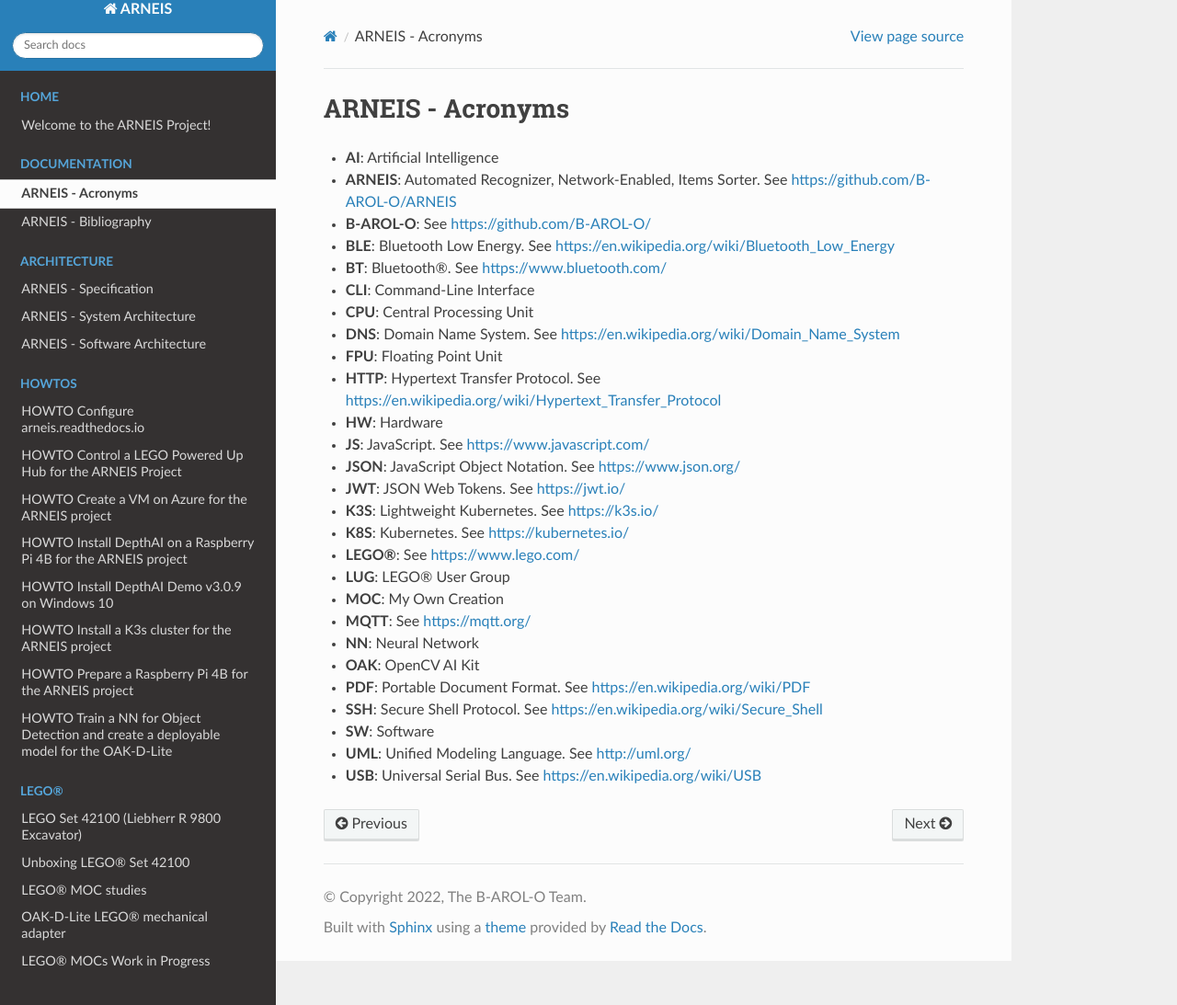
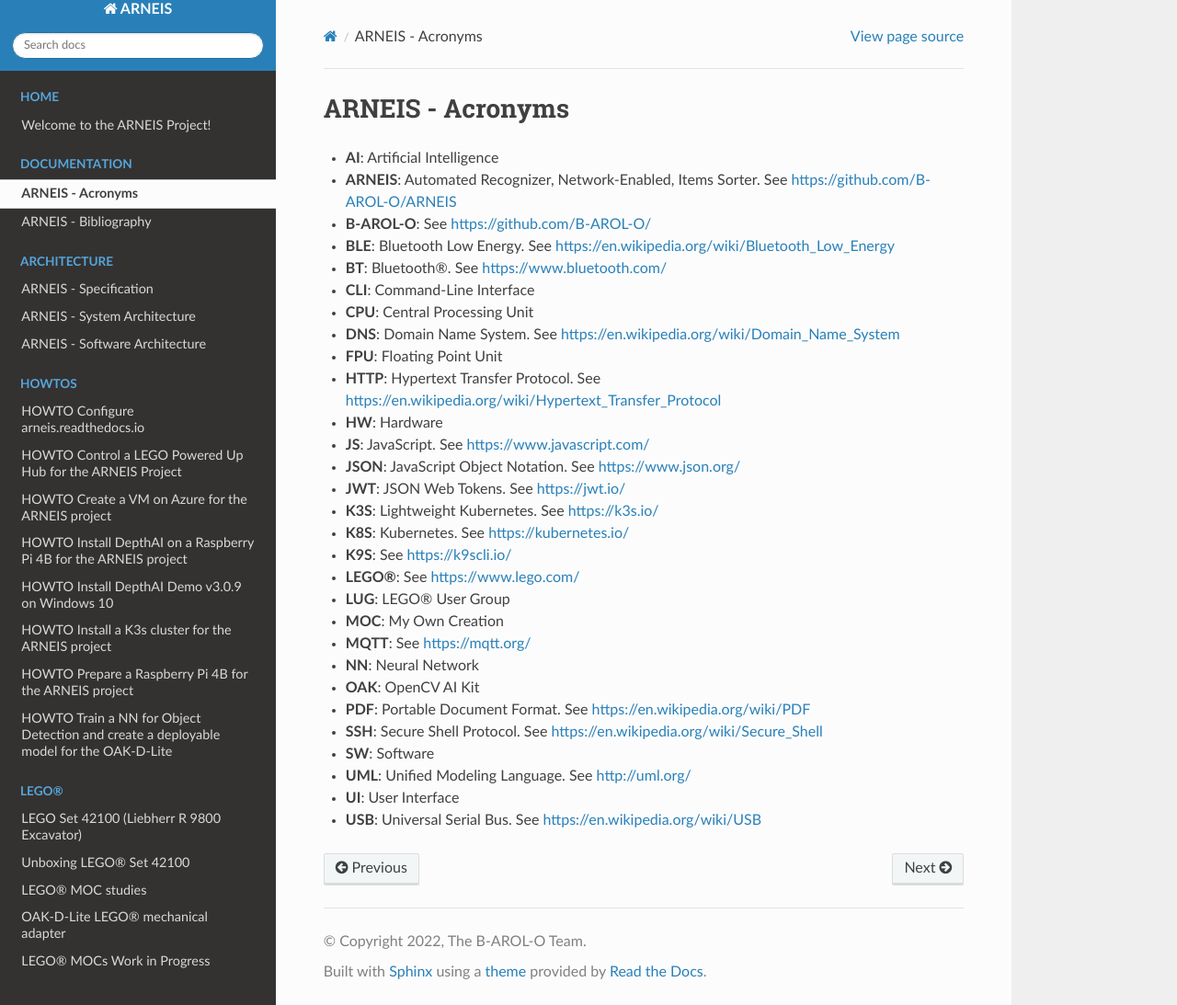
Before and after one commit to B-AROL-O/ARNEIS, a Sphinx documentation site: the page built from docs/acronyms.md, in a window 1280 px wide and 1093 px high. Shown: the whole window at 92% size. Built offline with Sphinx 7.4.7 and the Read the Docs theme 2.0.0, drawn with Linux system fonts in a browser that asks for light colours.

Commit message:
acronyms.md: New entries: K9S, UI
Signed-off-by: Gianpaolo Macario <gmacario@gmail.com>

```diff
--- a/docs/acronyms.md
+++ b/docs/acronyms.md
@@ -16,6 +16,7 @@
 * **JWT**: JSON Web Tokens. See <https://jwt.io/>
 * **K3S**: Lightweight Kubernetes. See <https://k3s.io/>
 * **K8S**: Kubernetes. See <https://kubernetes.io/>
+* **K9S**: See <https://k9scli.io/>
 * **LEGO&reg;**: See <https://www.lego.com/>
 * **LUG**: LEGO&reg; User Group
 * **MOC**: My Own Creation
@@ -26,6 +27,7 @@
 * **SSH**: Secure Shell Protocol. See <https://en.wikipedia.org/wiki/Secure_Shell>
 * **SW**: Software
 * **UML**: Unified Modeling Language. See <http://uml.org/>
+* **UI**: User Interface
 * **USB**: Universal Serial Bus. See <https://en.wikipedia.org/wiki/USB>
 
 <!-- EOF -->
```
